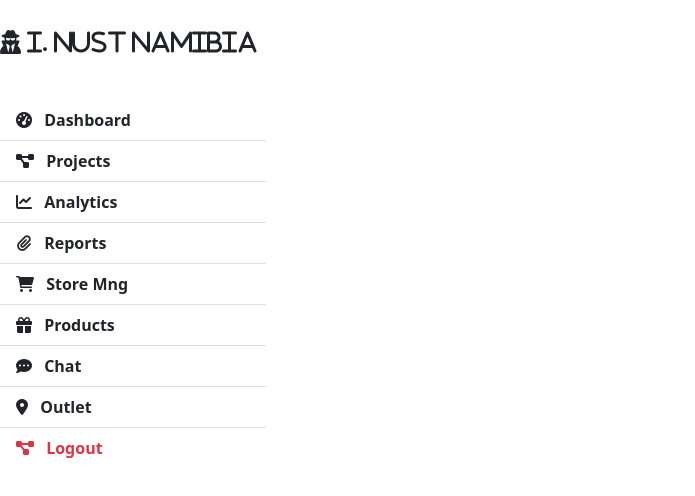
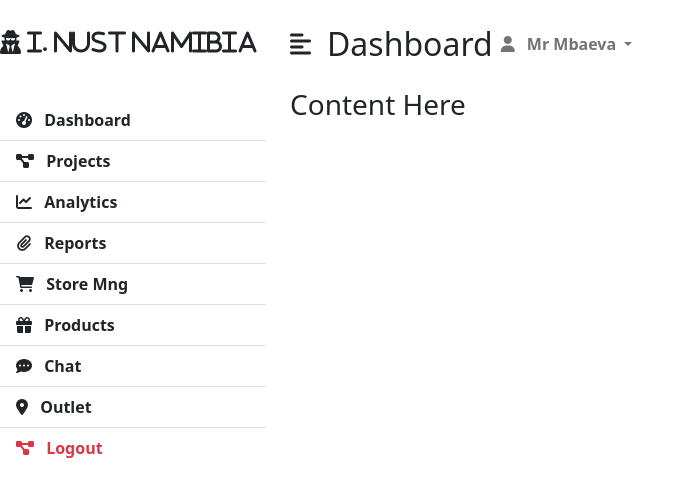
Before and after one commit to kuchbestylin/Light-Staff-Workload-Management-System, a plain HTML site: page index.html in a window 1280 px wide. Shown: the whole page, without its empty margins (0-695 px from the left). Drawn offline with nearby package versions, Linux system fonts and the light colour scheme.

Commit message:
Content Section Initiation

```diff
--- a/index.html
+++ b/index.html
@@ -55,8 +55,34 @@
 
     <div class="page-content-wrapper">
         <nav class="navbar navbar-expand-lg navbar-light bg-transparent py-4 px-4">
-
+            <div class="d-flex align-items-center">
+                <i class="fas fa-align-left primary-text fs-4 me-3" id="menu-toggle"></i>
+                <h2 class="fs-2 m-0">Dashboard</h2>
+            </div>
+            <button class="navbar-toggler" type="button" data-bs-toggle="collapse" data-bs-target="#navbarSupportedContent"
+            aria-controls="navbarSupportedContent" aria-expanded="false" aria-label="Toggle navigation">
+                <span class="navbar-toggler-icon"></span>
+            </button>
+            <div class="collapse navbar-collapse" id="navbarSupportedContent">
+                <ul class="navbar-nav ms-auto mb-2 mb-lg-0">
+                    <li class="nav-item-dropdown">
+                        <a href="#" class="nav-link dropdown-toggle second-text fw-bold" id="navbarDropdown"
+                        role="button" data-bs-toggle="dropdown" aria-expanded="false">
+                            <i class="fas fa-user me-2"></i>
+                            Mr Mbaeva
+                        </a>
+                        <ul class="dropdown-menu" aria-labelledby="navbarDropdown">
+                            <li><a href="#" class="dropdown-item">Profile</a></li>
+                            <li><a href="#" class="dropdown-item">Setting</a></li>
+                            <li><a href="#" class="dropdown-item">Logout</a></li>
+                        </ul>
+                    </li>
+                </ul>
+            </div>
         </nav>
+        <div class="container-fluid px-4">
+            <h3>Content Here</h3>
+        </div>
     </div>
 </div>
 
```
